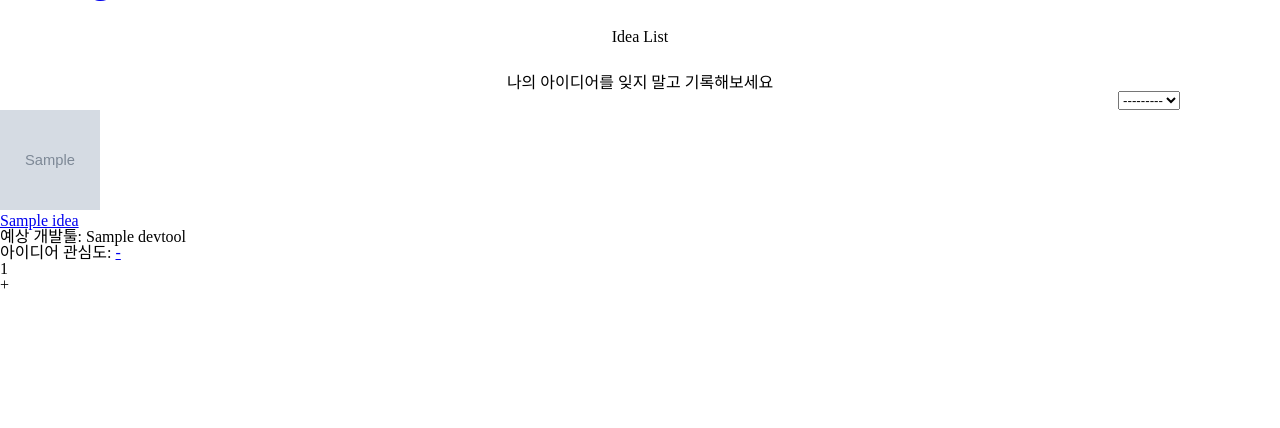
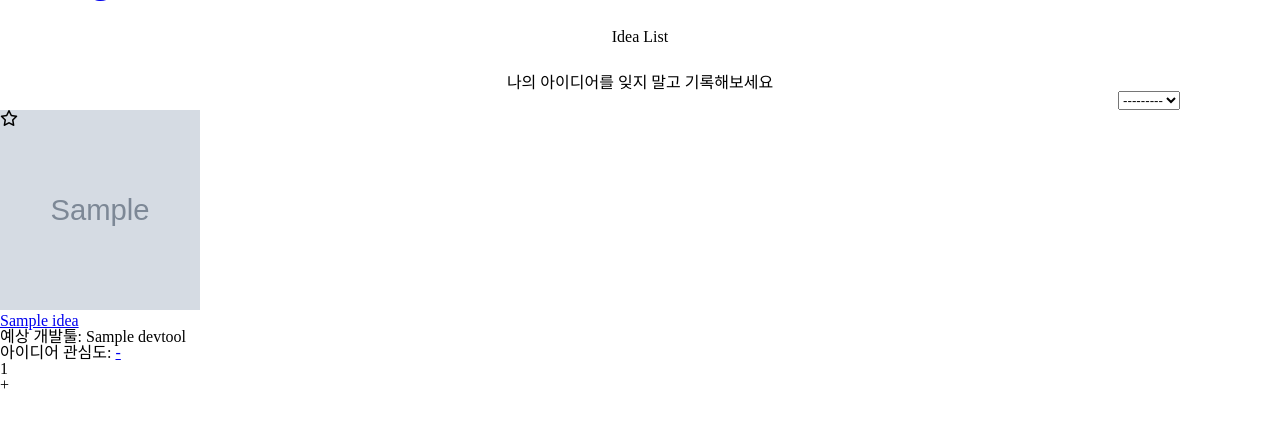
Before and after one commit to Pirogramming-20/OhGiTaek, a Django app: page / in a window 1280 px wide. Shown: the part 81-509 px from the top of the page. Run offline with Django 5.2, Linux system fonts and the light colour scheme; tables that the repository leaves empty hold one stand-in row (values such as "Sample post"); grey boxes marked "Sample" are stand-in pictures.

Commit message:
feat : 찜하기 이미지 구현

```diff
--- a/SWIDEA_SITE/server/templates/base.html
+++ b/SWIDEA_SITE/server/templates/base.html
@@ -6,8 +6,45 @@
     <meta name="viewport" content="width=device-width, initial-scale=1.0" />
     <title>Document</title>
     <link rel="stylesheet" href="{% static 'ideas/css/style.css' %}" />
+    <link
+      rel="stylesheet"
+      href="https://cdnjs.cloudflare.com/ajax/libs/font-awesome/6.5.1/css/all.css"
+    />
   </head>
   <body>
+    <style>
+      .image-container {
+        position: relative;
+      }
+
+      .image-container img {
+        width: 200px;
+
+        height: 200px;
+      }
+
+      .image-container > .star-icon {
+        position: absolute;
+        top: 0;
+        left: 0;
+        width: 30%;
+        height: 30%;
+        z-index: 2;
+      }
+      .star-icon {
+        position: relative;
+      }
+
+      .star-icon .fa-star {
+        position: absolute;
+        top: 0;
+        left: 0;
+      }
+
+      .star-icon .fill {
+        color: transparent;
+      }
+    </style>
     <header class="navbar">
       <a href="/" id="logo"><h1>My SW Idea Manage</h1></a>
       <a href="{% url 'ideas:create' %}" id="logo"><h1>아이디어 등록</h1></a>
@@ -18,3 +55,12 @@
     {%block content%} {%endblock%}
   </body>
 </html>
+<script>
+  document.querySelectorAll(".star-icon").forEach(function (element) {
+    element.addEventListener("click", function () {
+      var fillStar = this.querySelector(".fill");
+      fillStar.style.color =
+        fillStar.style.color == "yellow" ? "transparent" : "yellow";
+    });
+  });
+</script>
--- a/SWIDEA_SITE/server/templates/ideas/idea_list.html
+++ b/SWIDEA_SITE/server/templates/ideas/idea_list.html
@@ -22,10 +22,24 @@
   {% for idea in ideas %}
   <!-- <img class="item"> -->
     {% if idea.image.url != null and idea.image.url != '' %}
-    <img src="{{ idea.image.url }}" alt="" >
+    <div class="image-container">
+      <img src="{{ idea.image.url }}" alt="" >
+      <span class="star-icon">
+        <i class="fa-regular fa-star outline"></i>
+        <i class="fa-solid fa-star fill"></i>
+      </span>
+  </div>
+
 
     {% else %}
-    <img src="{% static 'ideas/image/no_img.png' %}" alt="대체텍스트" />
+
+    <div class="image-container">
+      <img src="{% static 'ideas/image/no_img.png' %}" alt="대체텍스트" />
+      <span class="star-icon">
+        <i class="fa-regular fa-star outline"></i>
+        <i class="fa-solid fa-star fill"></i>
+      </span>
+  </div>
     {% endif %}
     <div class="info">
       <a href="{% url 'ideas:detail' idea.pk %}" class="title">
@@ -35,9 +49,7 @@
       <p class="interest">
         아이디어 관심도: <a href="#" onclick="fetchMin()">-</a> <article>{{idea.interest}}</article> <a>+</a>
       </p>
-      <script>
 
-      </script>
     </div>
   </div>
   {% endfor %}
```
